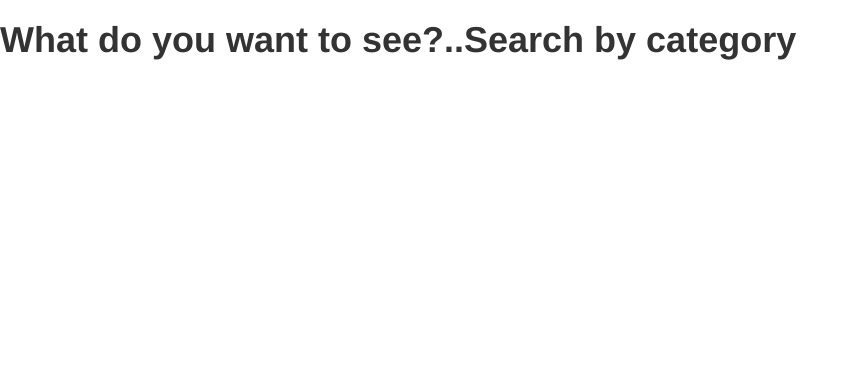
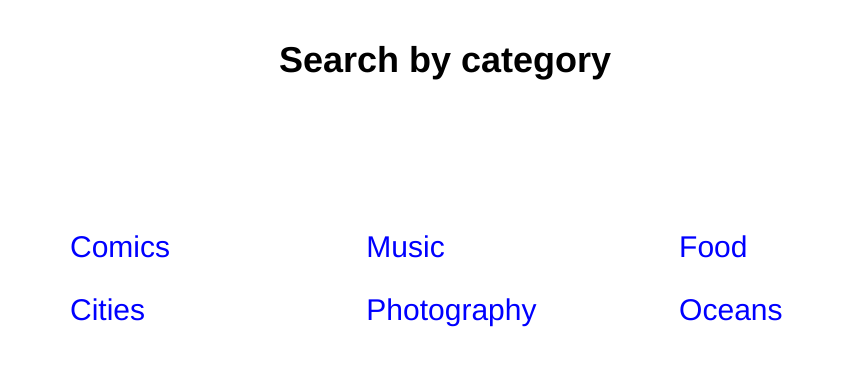
Before and after one commit to DavidNganga/gallery, a Django app: page / in a window 1280 px wide. Shown: the part 52-418 px from the top of the page, without its empty margins (0-859 px from the left). Run offline with Django 3.2, Linux system fonts and the light colour scheme; data that the repository does not hold is empty; some libraries are stand-ins or nearby versions.

Commit message:
added tables to landing page

```diff
--- /dev/null
+++ b/gallery/pics/static/css/basepics.css
@@ -0,0 +1,7 @@
+h1
+{
+  color: black;
+}
+ h2{
+   color: blue;
+ }
--- a/gallery/pics/templates/base.html
+++ b/gallery/pics/templates/base.html
@@ -10,14 +10,16 @@
   {% else %}
     <title> Gallery </title>
   {% endif %}
-  {% block styles %}
-      {% bootstrap_css %}
-    {% endblock %}
+
+    {% block styles %}
+        {% bootstrap_css %}
+        <link rel="stylesheet" href="{% static 'css/basepics.css' %}">
+      {% endblock %}
 
 </head>
 <body>
     {% include 'navbar.html' %}
-    {% block content %} {%endblock%}
+    {% block content %}<h1>hhh</h1>  {%endblock%}
 
     {% block scripts %}
         <script src="https://ajax.googleapis.com/ajax/libs/jquery/3.2.1/jquery.min.js"></script>
--- a/gallery/pics/templates/welcome.html
+++ b/gallery/pics/templates/welcome.html
@@ -1,10 +1,47 @@
 {% extends 'base.html' %}
 {% block content %}
 
-<h1><strong>What do you want to see?..Search by category</strong></h1>
 
 <!-- {% for pics_item in photos%}
 
 
 {% endfor%}
-{% endblock %} -->
+ -->
+<div class="content container">
+    <div class="row">
+        <div class="col-md-8">
+          <h1 class='text-center'>  <strong>Search by category</strong>  </h1>
+
+
+
+<table style="width:95%;">
+  <tbody>
+    <tr>
+      <td style="width: 50%;"> <h2>Comics</h2> </td>
+      <br>
+      <br>
+      <br>
+      <td style="width:50%;">  <h2> Music</h2> </td>
+      <br>
+      <br>
+      <br>
+      <td> <h2>Food  </h2> </td>
+
+    </tr>
+    <tr>
+      <td> <h2>Cities</h2> </td>
+      <td> <h2>Photography</h2> </td>
+      <td> <h2> Oceans </h2> </td>
+    </tr>
+  </tbody>
+</table>
+
+
+
+        </div>
+    </div>
+</div>
+
+
+
+{% endblock %}
```
Also changed, not shown: gallery/pics/templates/all-stuff.html (+18 -8 lines), gallery/media/images/thor_SVTe7dq.jpg (added), gallery/media/images/web_qYf3yT9.jpg (added).
